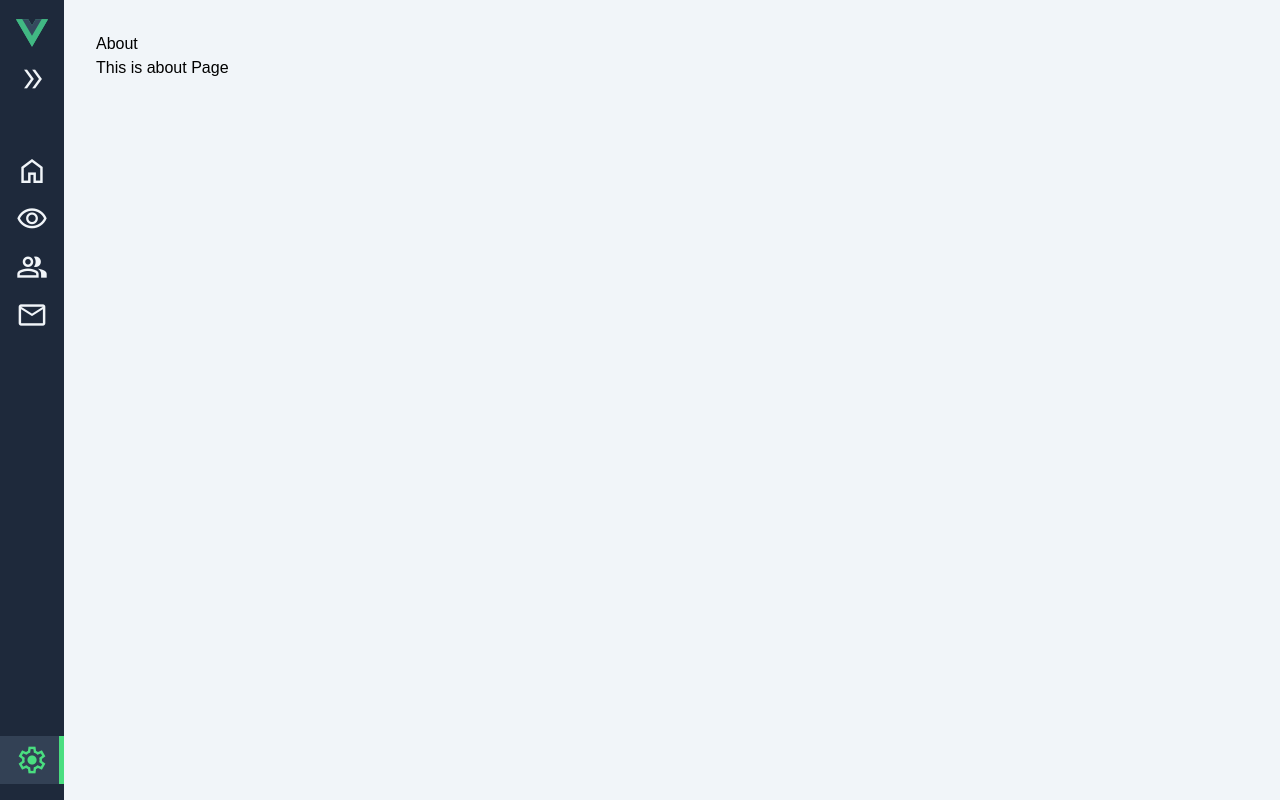
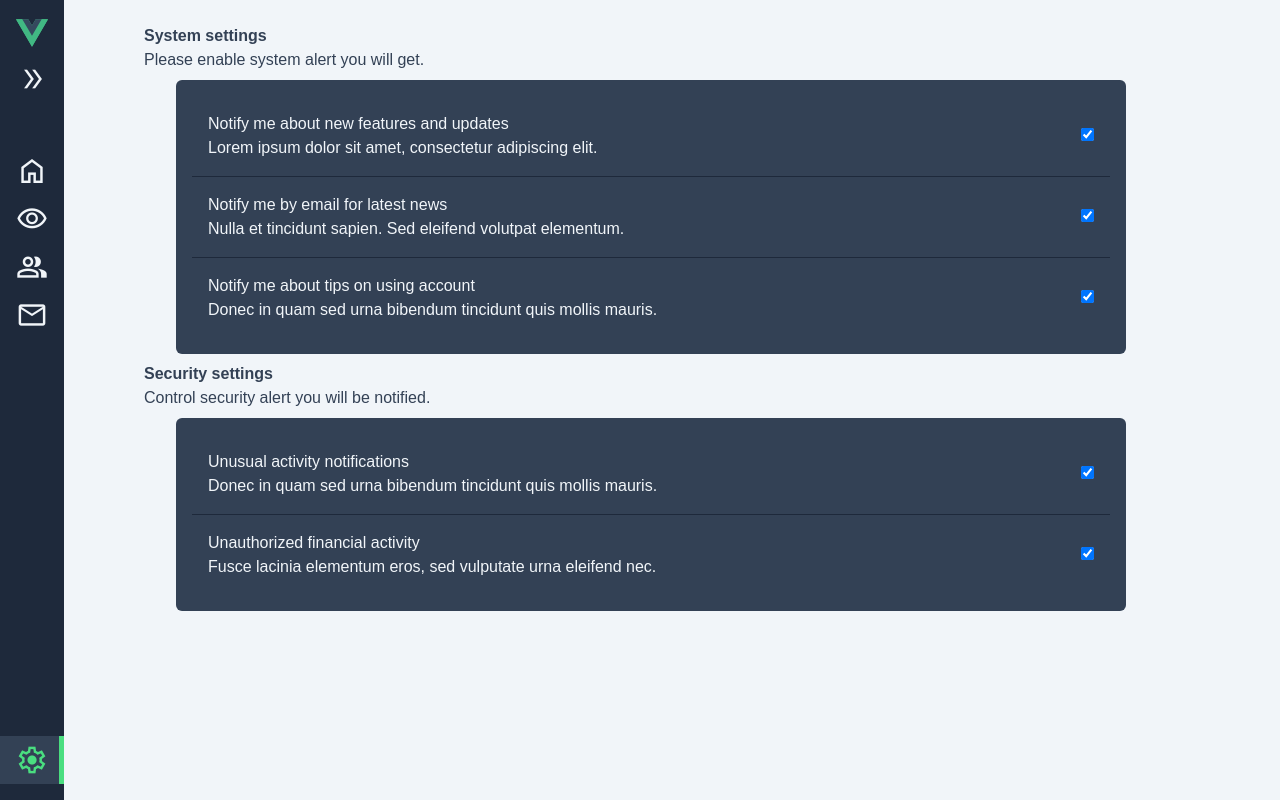
Before and after one commit to ApriliyantoDwiSaputra/Vue_start, a Vue app: page /setting in a window 1280 px wide. Built offline with nearby package versions, Linux system fonts and the light colour scheme.

Commit message:
setting-ui

```diff
--- a/src/views/Setting.vue
+++ b/src/views/Setting.vue
@@ -1,7 +1,69 @@
 <template>
     <main class="about-page">
-        <h1>About</h1>
-        <p>This is about Page</p>
+        <div class="judul">
+            <h2>System settings</h2>
+            <p>Please enable system alert you will get.</p>
+        </div>
+
+        <div class="container">
+            <div class="card">
+                <div class="card-body">
+                    <div class="text">
+                        <span>Notify me about new features and updates</span>
+                        <p>Lorem ipsum dolor sit amet, consectetur adipiscing elit.</p>
+                    </div>
+                    <div class="toggle">
+                        <input type="checkbox" checked>
+                    </div>
+                </div>
+                <div class="card-body">
+                    <div class="text">
+                        <span>Notify me by email for latest news</span>
+                        <p>Nulla et tincidunt sapien. Sed eleifend volutpat elementum.</p>
+                    </div>
+                    <div class="toggle">
+                        <input type="checkbox" checked>
+                    </div>
+                </div>
+                <div class="card-body">
+                    <div class="text">
+                        <span>Notify me about tips on using account</span>
+                        <p>Donec in quam sed urna bibendum tincidunt quis mollis mauris.</p>
+                    </div>
+                    <div class="toggle">
+                        <input type="checkbox" checked>
+                    </div>
+                </div>
+            </div>
+        </div>
+
+        <div class="judul">
+            <h2>Security settings</h2>
+            <p>Control security alert you will be notified.</p>
+        </div>
+
+        <div class="container">
+            <div class="card">
+                <div class="card-body">
+                    <div class="text">
+                        <span>Unusual activity notifications</span>
+                        <p>Donec in quam sed urna bibendum tincidunt quis mollis mauris.</p>
+                    </div>
+                    <div class="toggle">
+                        <input type="checkbox" checked>
+                    </div>
+                </div>
+                <div class="card-body">
+                    <div class="text">
+                        <span>Unauthorized financial activity</span>
+                        <p>Fusce lacinia elementum eros, sed vulputate urna eleifend nec.</p>
+                    </div>
+                    <div class="toggle">
+                        <input type="checkbox" checked>
+                    </div>
+                </div>
+            </div>
+        </div>
     </main>
 </template>
 
@@ -10,5 +72,38 @@
 </script>
 
 <style lang="scss" scoped>
+main {
+    padding: 1.5rem 5rem;
+    color: var(--dark-alt);
 
+    h2 {
+        font-size: 1rem;
+        font-weight: 600;
+    }
+}
+
+.container {
+    margin: 0.5rem 2rem;
+    width: 90%;
+    background-color: var(--dark-alt);
+    color: var(--light);
+    padding: 1rem;
+    border-radius: 6px;
+}
+
+.card {
+    width: 100%;
+}
+
+.card-body {
+    display: flex;
+    justify-content: space-between;
+    align-items: center;
+    padding: 1rem;
+    border-bottom: 1px solid var(--dark);
+
+    &:last-child {
+        border-bottom: none;
+    }
+}
 </style>
```
